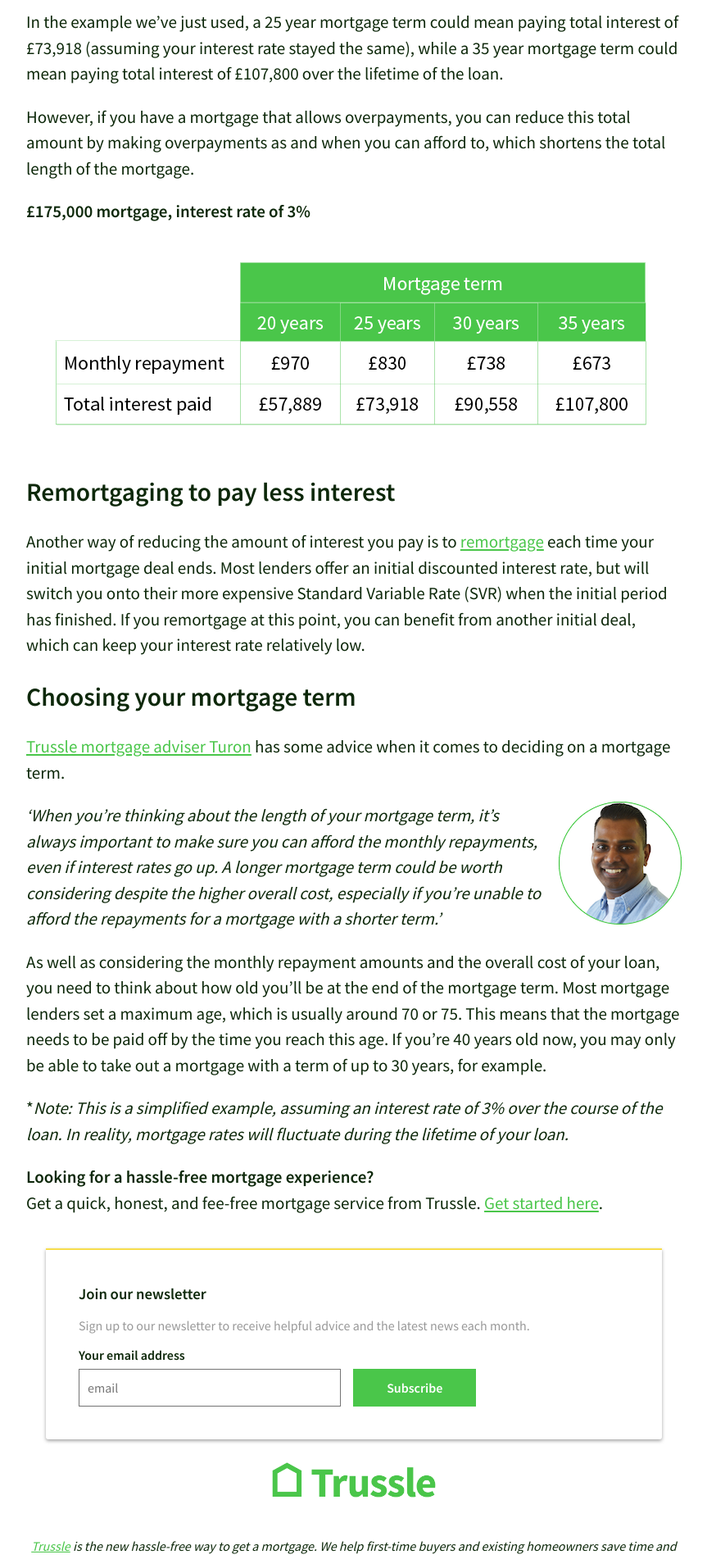
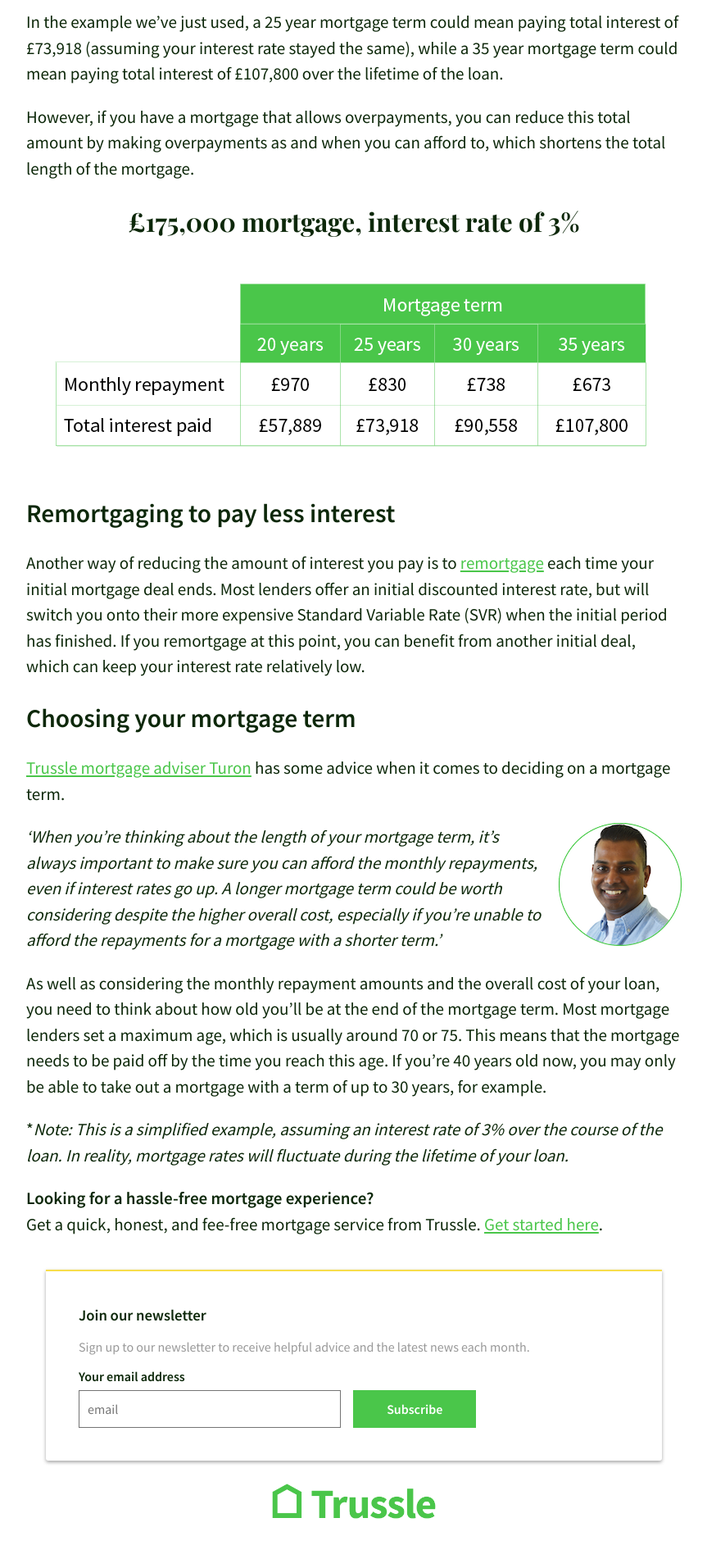
Before and after one commit to olitrussle/blog, a Jekyll site: the page built from _posts/2017-05-30-how-the-mortgage-term-affects-cost-of-mortgage.md, in a window 1280 px wide. Shown: the part 2317-4219 px from the top of the page at 82% size, without its empty margins (208-1071 px from the left). Built offline with Jekyll 4.4.1, drawn with Linux system fonts in a browser that asks for light colours; comment, search, counter and statistics services are not loaded.

Commit message:
Updated 2017-05-30-how-the-mortgage-term-affects-cost-of-mortgage.md

```diff
--- a/_posts/2017-05-30-how-the-mortgage-term-affects-cost-of-mortgage.md
+++ b/_posts/2017-05-30-how-the-mortgage-term-affects-cost-of-mortgage.md
@@ -43,7 +43,7 @@
 However, if you have a mortgage that allows overpayments, you can reduce this total amount by making overpayments as and when you can afford to, which shortens the total length of the mortgage.
 
 
-**£175,000 mortgage, interest rate of 3%**
+<h1 style="text-align: center;">£175,000 mortgage, interest rate of 3% </h1>
 
 ![Table]({{site.baseurl}}/images/post_images/table1.png)
 
```
